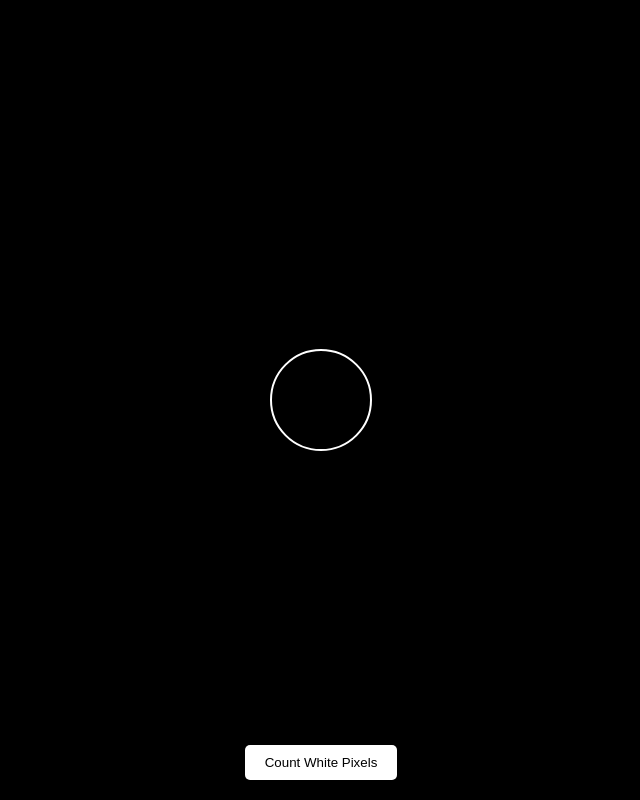
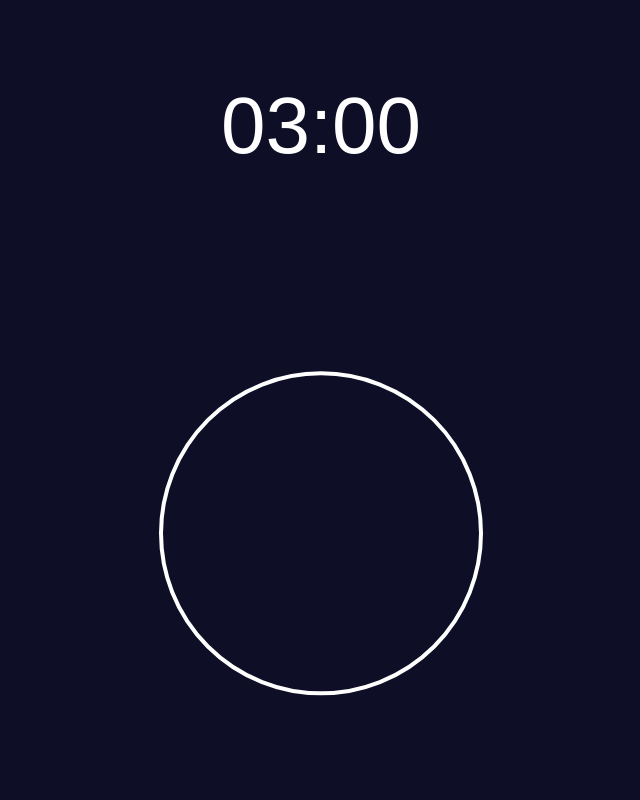
Before and after one commit to LikeLionSCH/Festival, a Next.js app: page /drawCircle in a window 1280 px wide. Shown: the whole page, without its empty margins (319-959 px from the left). Built offline with nearby package versions, Linux system fonts and the light colour scheme.

Commit message:
원그리기 게임 추가

```diff
--- a/src/app/drawCircle/page.tsx
+++ b/src/app/drawCircle/page.tsx
@@ -1,10 +1,24 @@
 "use client"
 
 import { Stack } from "@mui/material"
-import { useEffect, useRef } from "react"
+import { useEffect, useRef, useState } from "react"
+import dayjs from "dayjs"
+
+let startPixels = 0
+let startTime: Date | null = null
+let isDrawing = false
+let isStopped = false
 
 export default function DrawCircle() {
   const canvasRef = useRef<HTMLCanvasElement | null>(null)
+  const [canvasSize, setCanvasSize] = useState(1000)
+  const [leftTime, setLeftTime] = useState("03:00")
+  const [score, setScore] = useState(-1)
+
+  useEffect(() => {
+    const windowSize = global.window.innerHeight
+    setCanvasSize(windowSize)
+  }, [])
 
   useEffect(() => {
     const canvas = canvasRef.current
@@ -15,32 +29,97 @@ export default function DrawCircle() {
 
     // 기본 비어 있는 하얀 원 그리기
     ctx.strokeStyle = "white"
-    ctx.lineWidth = 2
+    ctx.lineWidth = 4
     ctx.beginPath()
-    ctx.arc(canvas.width / 2, canvas.height / 2, 50, 0, Math.PI * 2)
+    ctx.arc(
+      canvas.width / 2,
+      canvas.height / 1.5,
+      canvasSize / 5,
+      0,
+      Math.PI * 2
+    )
     ctx.stroke()
 
-    let isDrawing = false
-
     const startDrawing = (event: MouseEvent | TouchEvent) => {
+      if (isStopped) return
       isDrawing = true
       const { x, y } = getCanvasCoordinates(event, canvas)
       ctx.beginPath()
+      startTime = new Date()
       ctx.moveTo(x, y)
+      const callBack = () => {
+        let diff = 3 * 1000 - dayjs().diff(dayjs(startTime), "millisecond")
+        console.log(diff)
+        if (diff < 0) {
+          diff = 0
+        }
+        const milliseconds = Math.floor((diff % 1000) / 10)
+        const seconds = Math.floor(diff / 1000)
+        setLeftTime(
+          `${String(seconds).padStart(2, "0")}:${String(milliseconds).padStart(
+            2,
+            "0"
+          )}`
+        )
+
+        if (diff <= 0) {
+          stopDrawing()
+          stopInterval()
+        }
+      }
+      const setIntervalId = setInterval(callBack, 10)
+      function stopInterval() {
+        clearInterval(setIntervalId)
+      }
     }
 
     const draw = (event: MouseEvent | TouchEvent) => {
       if (!isDrawing) return
+      if (isStopped) return
       const { x, y } = getCanvasCoordinates(event, canvas)
+
+      // 그라데이션 생성
+      const gradient = ctx.createLinearGradient(
+        0,
+        0,
+        canvas.width,
+        canvas.height
+      )
+      gradient.addColorStop(0, "red")
+      gradient.addColorStop(0.5, "blue")
+      gradient.addColorStop(1, "green")
+
       ctx.lineTo(x, y)
-      ctx.strokeStyle = "white"
-      ctx.lineWidth = 2
+      ctx.strokeStyle = gradient // 그라데이션 적용
+      ctx.lineWidth = 10
       ctx.stroke()
     }
 
+    const getWhitePixelCount = () => {
+      if (!canvas || !ctx) return 0
+      const imageData = ctx.getImageData(0, 0, canvas.width, canvas.height)
+      const data = imageData.data
+      let whitePixelCount = 0
+
+      for (let i = 0; i < data.length; i += 4) {
+        const [r, g, b, a] = [data[i], data[i + 1], data[i + 2], data[i + 3]]
+        if (r === 255 && g === 255 && b === 255 && a === 255) {
+          whitePixelCount++
+        }
+      }
+
+      return whitePixelCount
+    }
+
+    setTimeout(() => {
+      startPixels = getWhitePixelCount()
+    }, 500)
     const stopDrawing = () => {
-      isDrawing = false
+      if (isStopped) return
+      isStopped = true
       ctx.closePath()
+      const percentage = Math.round((getWhitePixelCount() / startPixels) * 100)
+      setScore(100 - percentage)
     }
 
     const getCanvasCoordinates = (
@@ -57,27 +136,6 @@ export default function DrawCircle() {
         y: clientY - rect.top,
       }
     }
-
-    // 하얀 픽셀 개수 계산 함수
-    const getWhitePixelCount = () => {
-      if (!canvas || !ctx) return 0
-      const imageData = ctx.getImageData(0, 0, canvas.width, canvas.height)
-      const data = imageData.data
-      let whitePixelCount = 0
-
-      for (let i = 0; i < data.length; i += 4) {
-        const [r, g, b, a] = [data[i], data[i + 1], data[i + 2], data[i + 3]]
-        if (r === 255 && g === 255 && b === 255 && a === 255) {
-          whitePixelCount++
-        }
-      }
-
-      console.log(`White Pixel Count: ${whitePixelCount}`)
-      return whitePixelCount
-    }
-    setTimeout(() => {
-      getWhitePixelCount()
-    }, 1000)
 
     // 이벤트 리스너 등록
     canvas.addEventListener("mousedown", startDrawing)
@@ -102,7 +160,7 @@ export default function DrawCircle() {
       canvas.removeEventListener("touchend", stopDrawing)
       canvas.removeEventListener("touchcancel", stopDrawing)
     }
-  }, [])
+  }, [canvasSize])
 
   return (
     <Stack
@@ -110,23 +168,34 @@ export default function DrawCircle() {
       height="100vh"
       justifyContent="center"
       alignItems="center"
-      bgcolor="black"
+      bgcolor="#0E0F27"
+      style={{
+        touchAction: "none",
+      }}
     >
-      <canvas ref={canvasRef}></canvas>
-      <button
-        style={{
-          position: "absolute",
-          bottom: "20px",
-          padding: "10px 20px",
-          backgroundColor: "white",
-          color: "black",
-          border: "none",
-          borderRadius: "5px",
-          cursor: "pointer",
-        }}
+      <Stack
+        color="white"
+        fontSize="5rem"
+        zIndex="100"
+        position="absolute"
+        top="10vh"
       >
-        Count White Pixels
-      </button>
+        {leftTime}
+      </Stack>
+      {score !== -1 && (
+        <Stack
+          color="white"
+          fontSize="3rem"
+          zIndex="100"
+          position="absolute"
+          top="30vh"
+        >
+          점수: {score}
+        </Stack>
+      )}
+      <Stack>
+        <canvas ref={canvasRef} width={canvasSize} height={canvasSize}></canvas>
+      </Stack>
     </Stack>
   )
 }
```
Also changed, not shown: src/app/drawCircle/GameModal.tsx (added, +58 -0 lines), src/app/fitCircle/page.tsx (+37 -20 lines).
